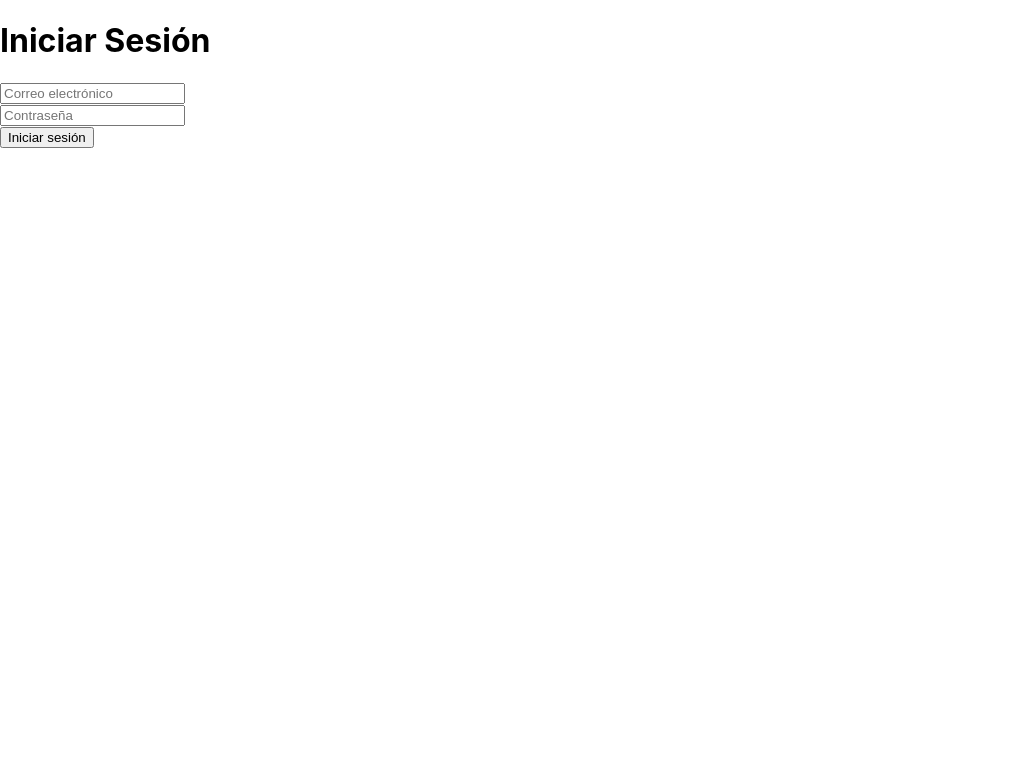
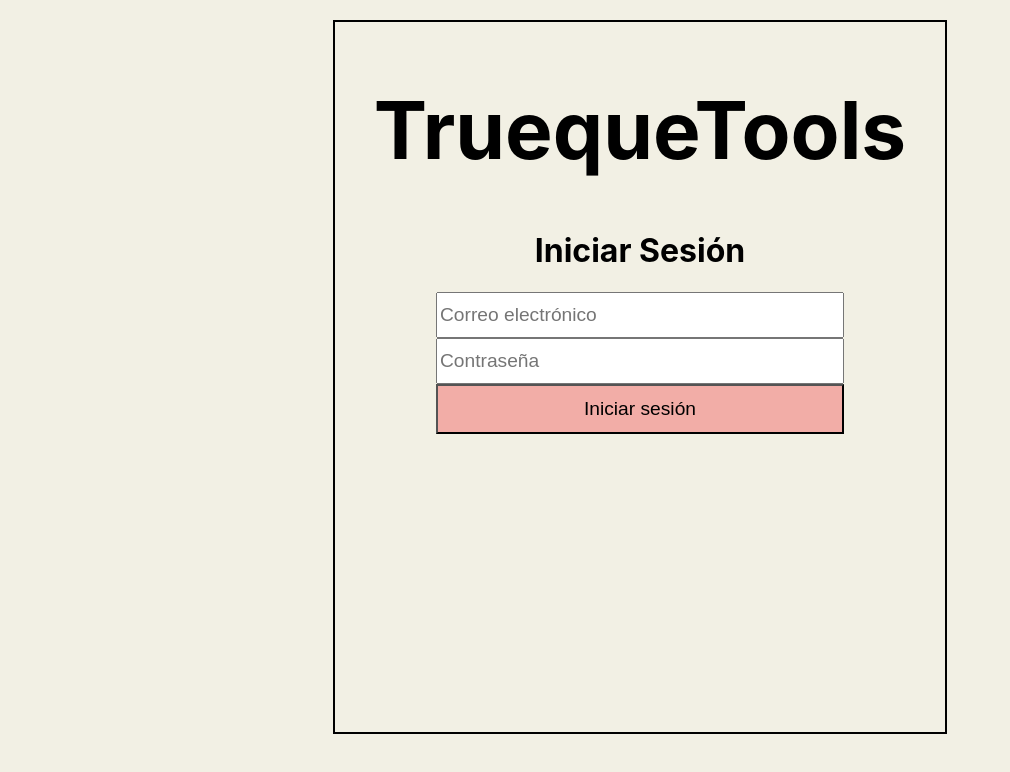
Before and after one commit to leodelmas00/front-truequetools, a React (Create React App) app: page / in a window 1280 px wide. Shown: the top 772 px of the page, without its empty margins (0-1010 px from the left). Built offline with nearby package versions, Linux system fonts and the light colour scheme.

Commit message:
Hice el front

```diff
--- a/src/App.js
+++ b/src/App.js
@@ -12,30 +12,38 @@ function App() {
     // Luego puedes enviar los datos al servidor para autenticación
   };
 
+  // JavaScript para establecer el color de fondo del body
+  document.body.style.backgroundColor = "#f2f0e4";
+
   return (
-    <div>
+    <div align="center">
       <form onSubmit={handleSubmit}>
+        <div style={{ border: '2px solid black', padding: '5px', margin: '20px', width: '600px', height: '700px' }}>
+          <h1 style={{ fontSize: '5em' }}>TruequeTools</h1>
           <h1> Iniciar Sesión </h1>
-        <div>
+          <div align="center">
             <input
               type="email"
               placeholder="Correo electrónico"
               value={email}
               onChange={(e) => setEmail(e.target.value)}
+              style={{ width: '400px', height: '40px', fontSize: '1.2em' }} // Tamaño de fuente para las casillas de entrada
               required
             />
           </div>
-        <div>
+          <div align="center">
             <input
               type="password"
               placeholder="Contraseña"
               value={password}
               onChange={(e) => setPassword(e.target.value)}
+              style={{ width: '400px', height: '40px', fontSize: '1.2em' }} // Tamaño de fuente para las casillas de entrada
               required
             />
           </div>
-        <div>
-          <button type="submit">Iniciar sesión</button>
+          <div align="center">
+            <button type="submit" style={{ width: '408px', height: '50px', fontSize: '1.2em', backgroundColor: '#f2ada7' }}>Iniciar sesión</button> {/* Modificamos el tamaño de la fuente del botón */}
+          </div>
         </div>
       </form>
     </div>
```
Also changed, not shown: src/App.css (+54 -0 lines). Lines whose indentation alone changed are shown as unchanged.
